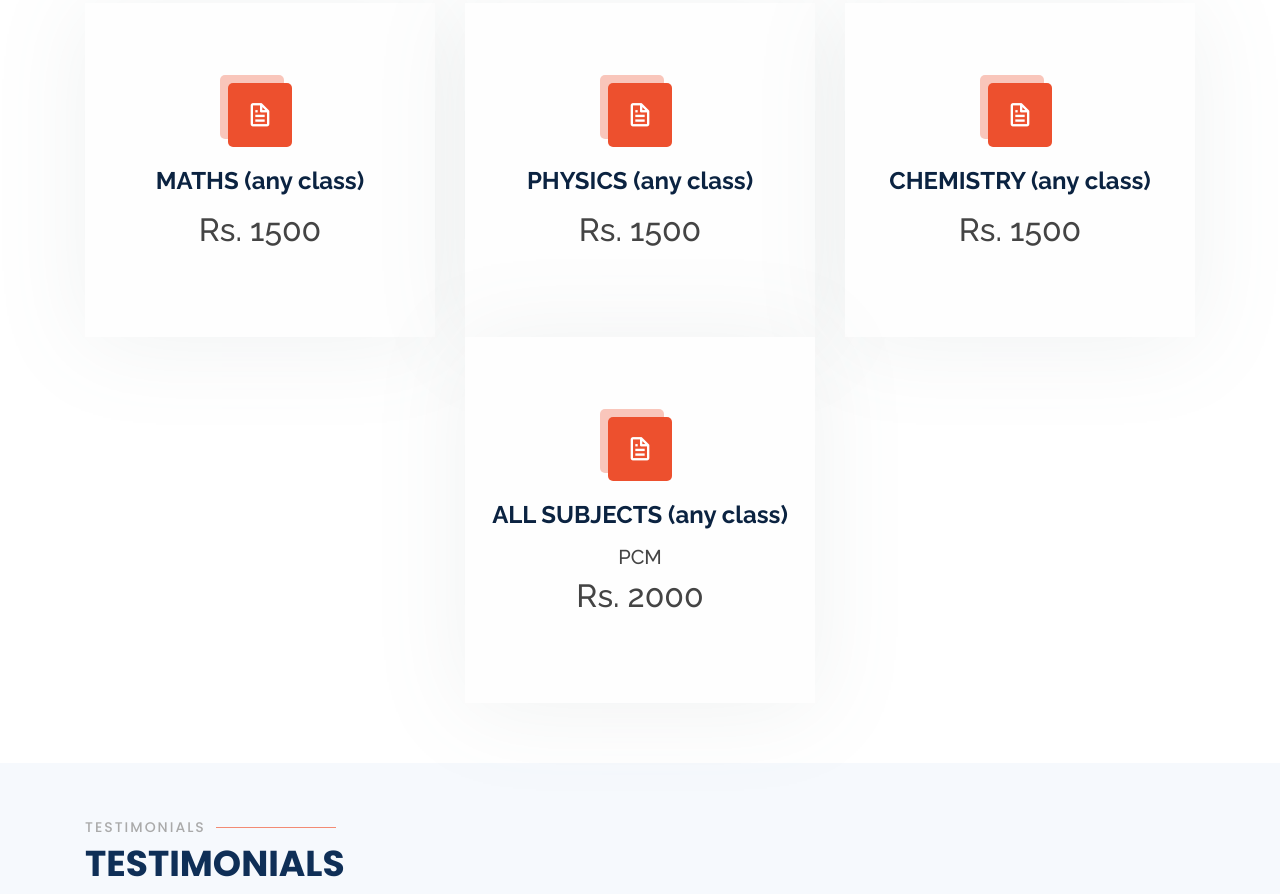
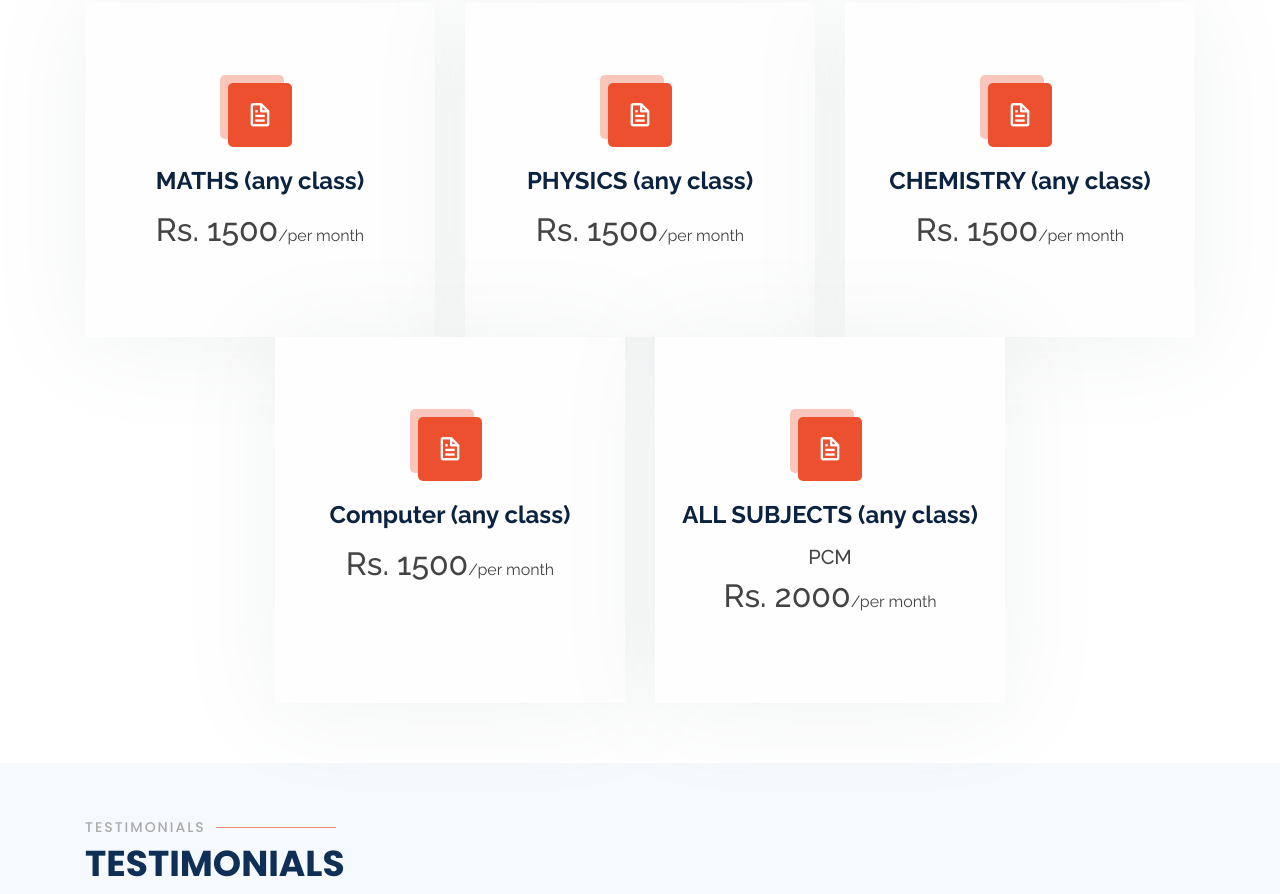
Before and after one commit to kanishq1/Tutor-, a plain HTML site: page index.html in a window 1280 px wide. Shown: the part 2155-3049 px from the top of the page. Drawn offline with nearby package versions, Linux system fonts and the light colour scheme.

Commit message:
added computer

```diff
--- a/index.html
+++ b/index.html
@@ -288,21 +288,28 @@
               <div class="icon-box" style="width: 100%;">
                 <div class="icon"><i class="bx bx-file"></i></div>
                 <h4><a href="">MATHS (any class)</a></h4>
-                <h2>Rs. 1500</p>
+                <h2>Rs. 1500<small style="font-size: 1rem;">/per month</small></p>
               </div>
             </div>
             <div class="col-lg-4 col-md-6 d-flex align-items-stretch" data-aos="zoom-in" data-aos-delay="100">
               <div class="icon-box" style="width: 100%;">
                 <div class="icon"><i class="bx bx-file"></i></div>
                 <h4><a href="">PHYSICS (any class)</a></h4>
-                <h2>Rs. 1500</p>
+                <h2>Rs. 1500<small style="font-size: 1rem;">/per month</small></p>
               </div>
             </div>
             <div class="col-lg-4 col-md-6 d-flex align-items-stretch" data-aos="zoom-in" data-aos-delay="100">
               <div class="icon-box" style="width: 100%;">
                 <div class="icon"><i class="bx bx-file"></i></div>
                 <h4><a href="">CHEMISTRY (any class)</a></h4>
-                <h2>Rs. 1500</p>
+                <h2>Rs. 1500<small style="font-size: 1rem;">/per month</small></p>
+              </div>
+            </div>
+            <div class="col-lg-4 col-md-6 d-flex align-items-stretch" data-aos="zoom-in" data-aos-delay="100">
+              <div class="icon-box" style="width: 100%;">
+                <div class="icon"><i class="bx bx-file"></i></div>
+                <h4><a href="">Computer (any class)</a></h4>
+                <h2>Rs. 1500<small style="font-size: 1rem;">/per month</small></p>
               </div>
             </div>
             <div class="col-lg-4 col-md-6 d-flex align-items-stretch" data-aos="zoom-in" data-aos-delay="100">
@@ -310,7 +317,7 @@
                 <div class="icon"><i class="bx bx-file"></i></div>
                 <h4><a href="">ALL SUBJECTS (any class)</a></h4>
                 <h5>PCM</h5>
-                <h2>Rs. 2000</div>
+                <h2>Rs. 2000<small style="font-size: 1rem;">/per month</small></div>
             </div>
 
 
```
